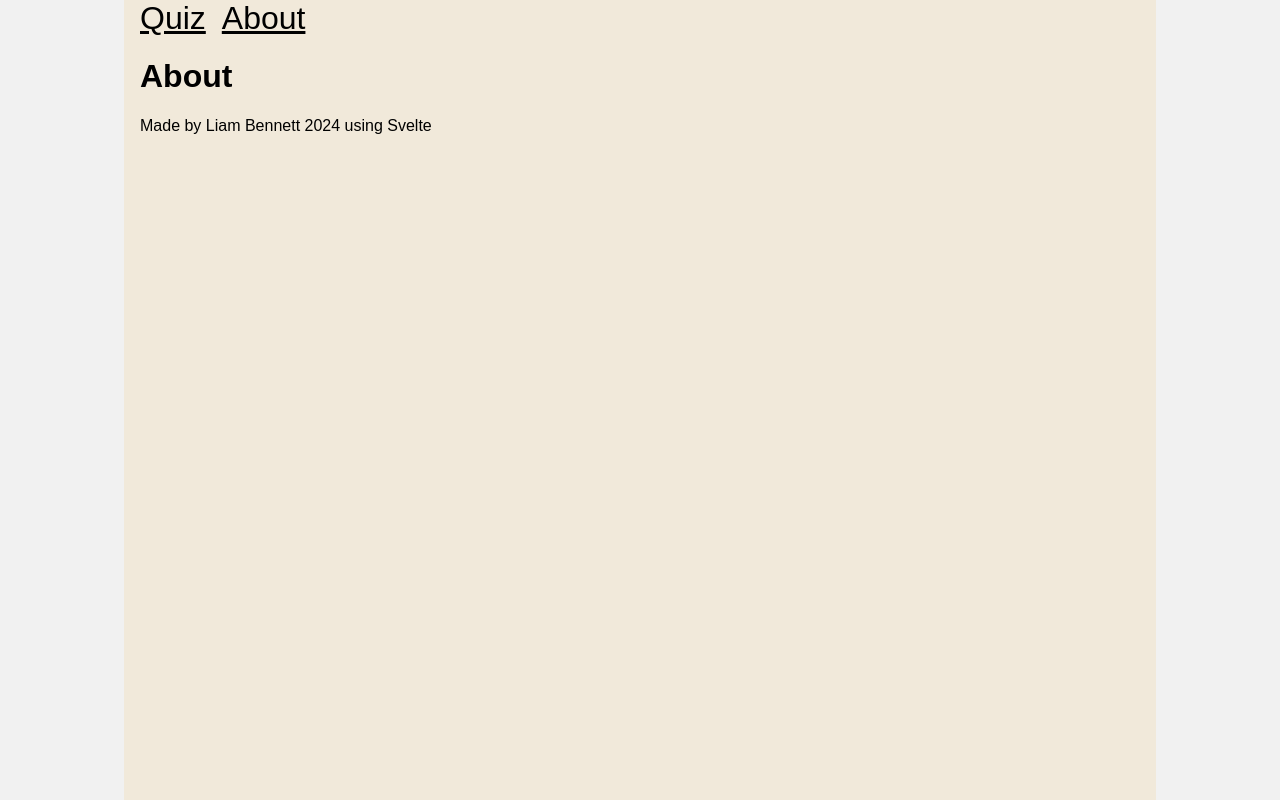
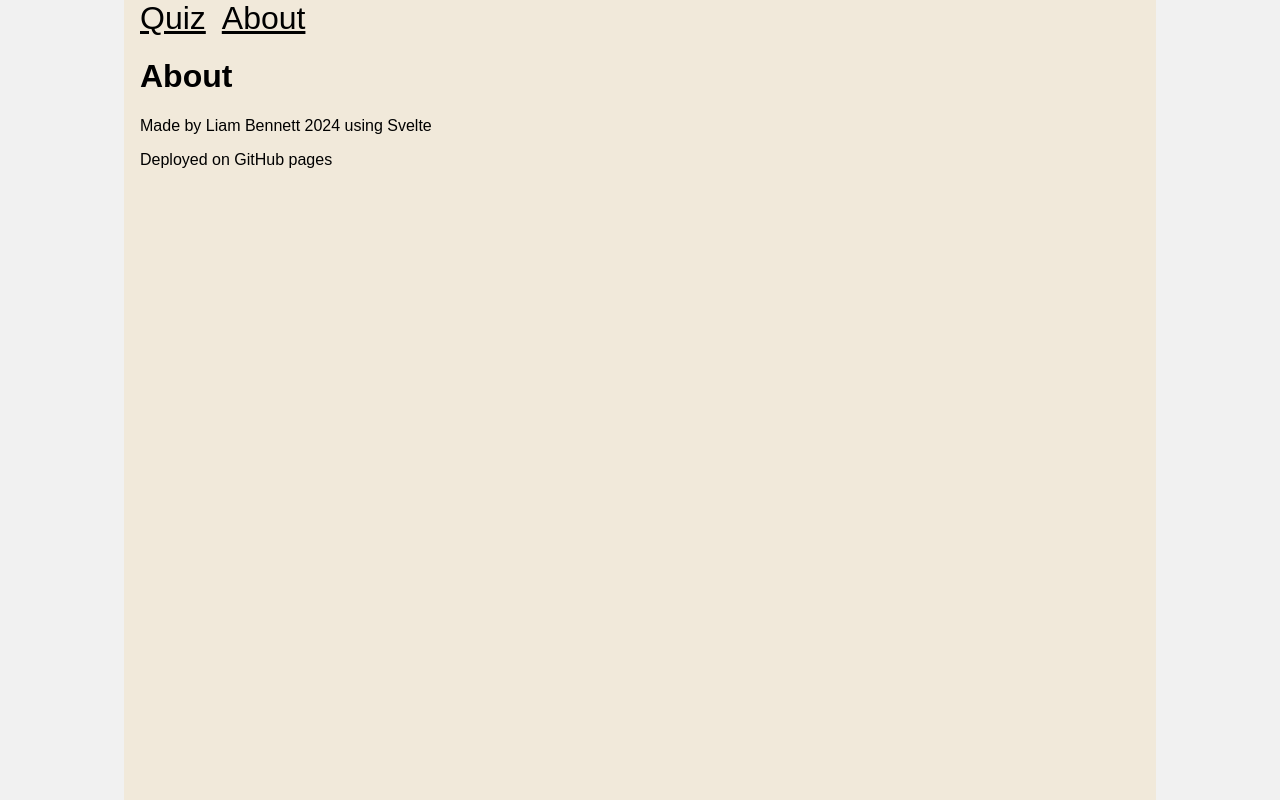
Before and after one commit to BennettLiam/geolearnr, a SvelteKit app: page /about in a window 1280 px wide. Built offline with nearby package versions, Linux system fonts and the light colour scheme.

Commit message:
Add github pages credit

```diff
--- a/src/routes/about/+page.svelte
+++ b/src/routes/about/+page.svelte
@@ -1,2 +1,3 @@
 <h1>About</h1>
 <p>Made by Liam Bennett 2024 using Svelte</p>
+<p>Deployed on GitHub pages</p>
```
